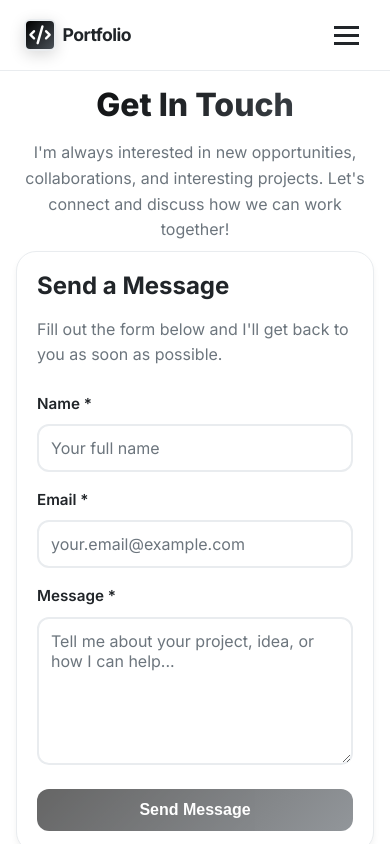
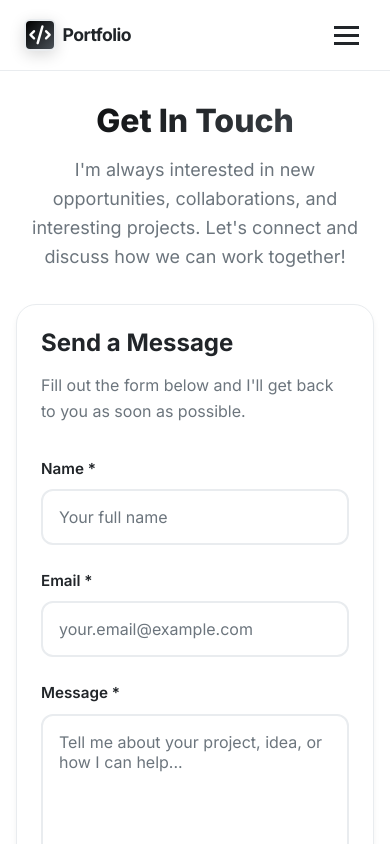
Before and after one commit to yashpatel-999/my-portfolio, an Angular app: page /contact in a window 390 px wide. Shown: the top 844 px of the page. Built offline with nearby package versions, Linux system fonts and the light colour scheme.

Commit message:
primary bg changed

```diff
--- a/src/app/app.config.ts
+++ b/src/app/app.config.ts
@@ -1,5 +1,5 @@
 import { ApplicationConfig, provideZoneChangeDetection } from '@angular/core';
-import { provideRouter, withInMemoryScrolling } from '@angular/router';
+import { provideRouter } from '@angular/router';
 import { provideHttpClient } from '@angular/common/http';
 
 import { routes } from './app.routes';
@@ -7,12 +7,7 @@ import { routes } from './app.routes';
 export const appConfig: ApplicationConfig = {
   providers: [
     provideZoneChangeDetection({ eventCoalescing: true }),
-    provideRouter(
-      routes,
-      withInMemoryScrolling({
-        scrollPositionRestoration: 'enabled'
-      })
-    ),
+    provideRouter(routes),
     provideHttpClient()
   ]
 };
--- a/src/app/components/contact/contact.component.css
+++ b/src/app/components/contact/contact.component.css
@@ -1,35 +1,6 @@
 .contact-container {
   min-height: 100vh;
   padding-top: 70px;
-}
-
-/* Ensure form visibility on smaller viewports */
-@media (max-height: 800px) {
-  .contact-hero {
-    padding: 1rem 0 0.5rem 0;
-  }
-
-  .contact-title {
-    font-size: 2.25rem;
-    margin-bottom: 0.5rem;
-  }
-
-  .form-container {
-    padding: 1.5rem;
-  }
-
-  .contact-form {
-    gap: 1rem;
-  }
-
-  .form-textarea {
-    min-height: 80px;
-  }
-
-  .faq-section {
-    margin-top: 2rem;
-    padding-top: 2rem;
-  }
 }
 
 .contact-content {
@@ -41,7 +12,7 @@
 /* Hero Section */
 .contact-hero {
   text-align: center;
-  padding: 2rem 0 1.5rem 0;
+  padding: 4rem 0;
 }
 
 .contact-title {
@@ -76,7 +47,7 @@
   background: var(--card-bg);
   border: 1px solid var(--border-color);
   border-radius: 20px;
-  padding: 2rem;
+  padding: 3rem;
   box-shadow: 0 4px 6px rgba(0, 0, 0, 0.05);
 }
 
@@ -89,14 +60,14 @@
 
 .form-description {
   color: var(--text-secondary);
-  margin-bottom: 1.5rem;
+  margin-bottom: 2rem;
   line-height: 1.6;
 }
 
 .contact-form {
   display: flex;
   flex-direction: column;
-  gap: 1.2rem;
+  gap: 1.5rem;
 }
 
 .form-group {
@@ -112,7 +83,7 @@
 }
 
 .form-input {
-  padding: 0.875rem;
+  padding: 1rem;
   border: 2px solid var(--border-color);
   border-radius: 12px;
   background: var(--bg-color);
@@ -134,7 +105,7 @@
 
 .form-textarea {
   resize: vertical;
-  min-height: 100px;
+  min-height: 120px;
 }
 
 .form-select {
@@ -148,7 +119,7 @@
 }
 
 .submit-btn {
-  padding: 0.875rem 2rem;
+  padding: 1rem 2rem;
   background: linear-gradient(135deg, var(--primary-color), var(--accent-color));
   color: white;
   border: none;
@@ -157,7 +128,7 @@
   font-size: 1.125rem;
   cursor: pointer;
   transition: all 0.3s ease;
-  margin-top: 0.5rem;
+  margin-top: 1rem;
 }
 
 .submit-btn:hover:not(:disabled) {
@@ -178,24 +149,11 @@
 .submit-message {
   text-align: center;
   padding: 1rem;
-  border-radius: 12px;
+  border-radius: 8px;
   font-weight: 500;
   background: #f8d7da;
   color: #721c24;
   border: 1px solid #f5c6cb;
-  margin-bottom: 0.5rem;
-  animation: slideDown 0.3s ease-out;
-}
-
-@keyframes slideDown {
-  from {
-    opacity: 0;
-    transform: translateY(-10px);
-  }
-  to {
-    opacity: 1;
-    transform: translateY(0);
-  }
 }
 
 .submit-message.success {
@@ -368,15 +326,6 @@
 
 /* Responsive Design */
 @media (max-width: 768px) {
-  .contact-container {
-    min-height: 100vh;
-    padding-top: 70px;
-  }
-
-  .contact-hero {
-    padding: 1.5rem 0 1rem 0;
-  }
-
   .contact-title {
     font-size: 2.5rem;
   }
@@ -388,24 +337,15 @@
   .contact-grid {
     grid-template-columns: 1fr;
     gap: 2rem;
-    margin-bottom: 2rem;
   }
 
   .form-container {
-    padding: 1.5rem;
+    padding: 2rem;
   }
 
   .form-title,
   .info-title {
     font-size: 1.5rem;
-  }
-
-  .contact-form {
-    gap: 1rem;
-  }
-
-  .form-textarea {
-    min-height: 80px;
   }
 
   .faq-title {
@@ -415,11 +355,6 @@
   .faq-grid {
     grid-template-columns: 1fr;
   }
-
-  .faq-section {
-    margin-top: 2rem;
-    padding-top: 2rem;
-  }
 }
 
 @media (max-width: 480px) {
@@ -428,32 +363,15 @@
   }
 
   .contact-hero {
-    padding: 1rem 0 0.5rem 0;
+    padding: 2rem 0;
   }
 
   .contact-title {
     font-size: 2rem;
   }
 
-  .contact-subtitle {
-    font-size: 1rem;
-  }
-
   .form-container {
-    padding: 1.25rem;
-  }
-
-  .form-input {
-    padding: 0.75rem;
-  }
-
-  .form-textarea {
-    min-height: 70px;
-  }
-
-  .submit-btn {
-    padding: 0.75rem 1.5rem;
-    font-size: 1rem;
+    padding: 1.5rem;
   }
 
   .contact-method {
--- a/src/app/components/contact/contact.component.html
+++ b/src/app/components/contact/contact.component.html
@@ -22,13 +22,6 @@
             class="contact-form"
             (ngSubmit)="onSubmit()"
             #contactForm="ngForm">
-
-            <div
-              *ngIf="submitMessage()"
-              class="submit-message"
-              [class.success]="submitSuccess()">
-              {{ submitMessage() }}
-            </div>
 
             <div class="form-group">
               <label for="name" class="form-label">Name *</label>
@@ -98,6 +91,13 @@
               <span *ngIf="!isSubmitting()">Send Message</span>
               <span *ngIf="isSubmitting()">Sending...</span>
             </button>
+
+            <div
+              *ngIf="submitMessage()"
+              class="submit-message"
+              [class.success]="submitSuccess()">
+              {{ submitMessage() }}
+            </div>
           </form>
         </div>
       </section>
--- a/src/app/components/home/home.component.css
+++ b/src/app/components/home/home.component.css
@@ -61,12 +61,6 @@
   display: flex;
   gap: 1rem;
   flex-wrap: wrap;
-}
-
-/* Resume button with icon styling */
-.btn-outline i {
-  margin-right: 0.5rem;
-  font-size: 0.9rem;
 }
 
 .hero-image {
--- a/src/app/components/home/home.component.html
+++ b/src/app/components/home/home.component.html
@@ -15,15 +15,6 @@
           </a>
           <a routerLink="/contact" class="btn btn-secondary">
             Get In Touch
-          </a>
-          <a
-            *ngIf="personalInfo.contact.resume"
-            [href]="personalInfo.contact.resume"
-            target="_blank"
-            rel="noopener noreferrer"
-            class="btn btn-outline">
-            <i class="fas fa-file-alt"></i>
-            View Resume
           </a>
         </div>
       </div>
--- a/src/app/data/personal.data.ts
+++ b/src/app/data/personal.data.ts
@@ -9,7 +9,6 @@ export const PERSONAL_INFO: PersonalInfo = {
     email: 'thotayash47@gmail.com',
     github: 'https://github.com/yashpatel-999',
     linkedin: 'https://www.linkedin.com/in/yashwanth-thotapatel/',
-    location: 'Hyderabad, India',
-    resume: 'https://drive.google.com/file/d/1FdNCoU4ZP2ixPECoP7BwgAu8rkgcIHP5/view?usp=drive_link'
+    location: 'Hyderabad, India'
   }
 };
--- a/src/app/models/portfolio.models.ts
+++ b/src/app/models/portfolio.models.ts
@@ -28,7 +28,6 @@ export interface ContactInfo {
   github?: string;
   twitter?: string;
   location?: string;
-  resume?: string;
 }
 
 export interface PersonalInfo {
--- a/src/styles.css
+++ b/src/styles.css
@@ -22,7 +22,7 @@
 
 /* Dark Theme Colors */
 [data-theme="dark"] {
-  --bg-color: #000000;
+  --bg-color: #1e1c1c;
   --bg-secondary: #111111;
   --text-color: #ffffff;
   --text-secondary: #adb5bd;
```
Also changed, not shown: 22 other files (tests, documents, lock files or other folders).
